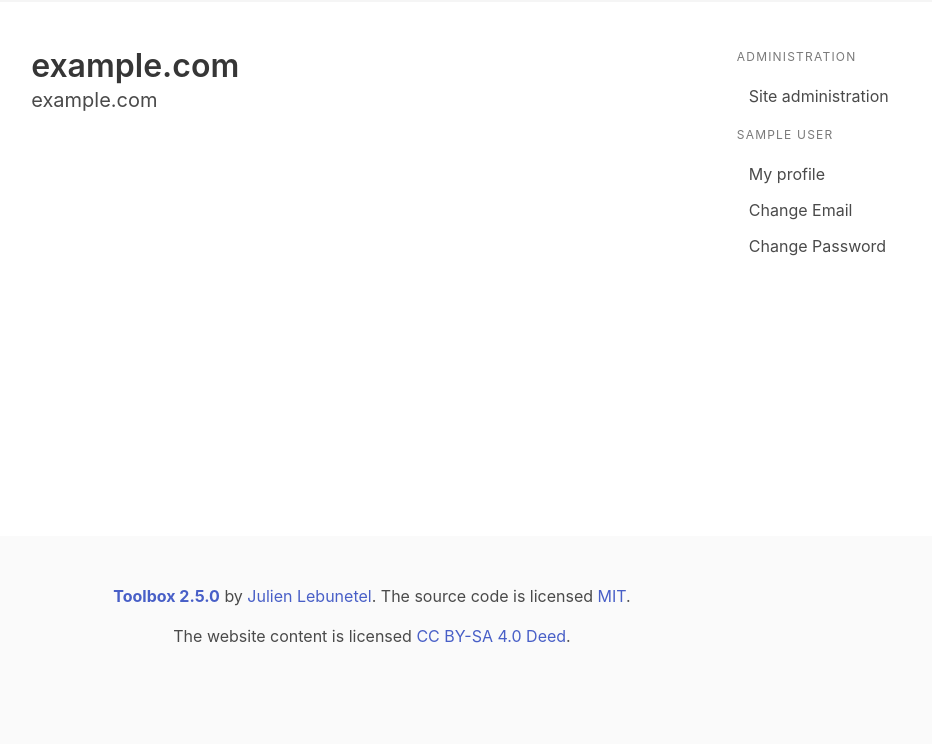
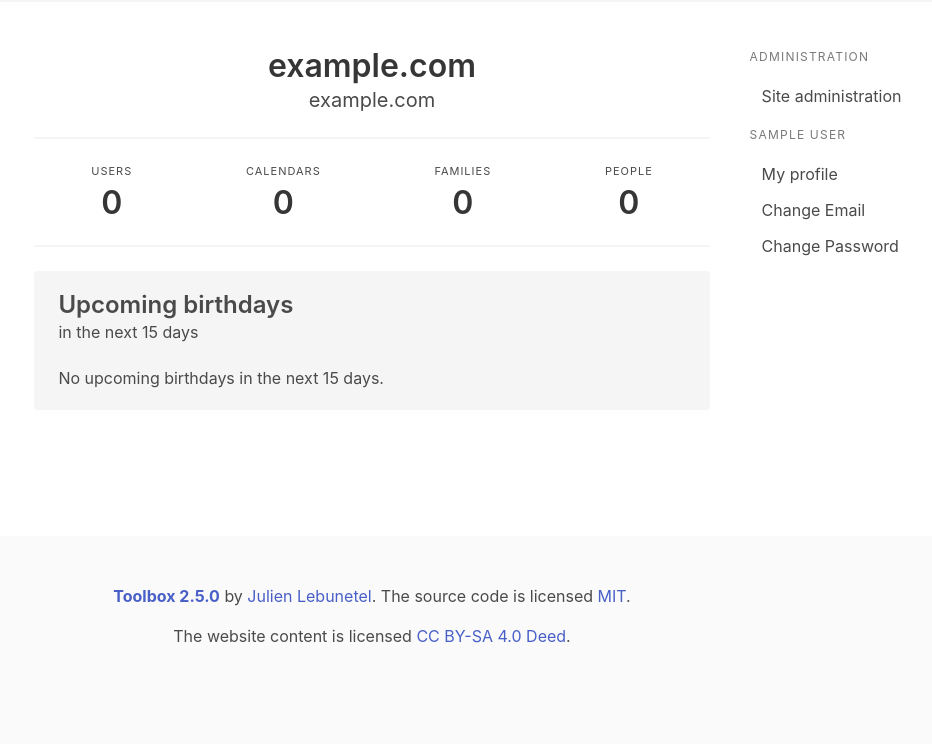
Before and after one commit to jlebunetel/toolbox, a Django app: page / in a window 1280 px wide. Shown: the part 56-800 px from the top of the page, without its empty margins (268-1200 px from the left). Run offline with Django 5.2, Linux system fonts and the light colour scheme; the visitor is signed in with stand-in values (Sample User, id 1); data comes from the database, SQL or seed files in the repository; data that the repository does not hold is empty; parts of the project's set-up code (start-up, migrations or seed data) failed here and were passed over; some libraries are stand-ins or nearby versions.

Commit message:
feat(frontend): upcoming birthdays on the landing page

```diff
--- /dev/null
+++ b/apps/anniversaries/templates/anniversaries/widgets/upcoming_birthdays.html
@@ -0,0 +1,18 @@
+{% load i18n %}
+<div class="block">
+    <p class="title is-4">{% translate 'Upcoming birthdays' %}</p>
+    <p class="subtitle is-6">{% blocktranslate with days=upcoming_days %}in the next {{ days }} days{% endblocktranslate %}</p>
+</div>
+<div class="content">
+    {% if upcoming_birthdays %}
+    <ul>
+        {% for person, age, date in upcoming_birthdays %}
+        {% with person.full_name as full_name %}
+        <li>{% blocktranslate %}{{ date }}: {{ full_name }} will be {{ age }}.{% endblocktranslate %}</li>
+        {% endwith %}
+        {% endfor %}
+    </ul>
+    {% else %}
+    <p>{% blocktranslate with days=upcoming_days %}No upcoming birthdays in the next {{ days }} days.{% endblocktranslate %}</p>
+    {% endif %}
+</div>
--- a/apps/core/templates/core/landing.html
+++ b/apps/core/templates/core/landing.html
@@ -4,6 +4,16 @@
 {% block head_title %}{% translate 'Home' %}{% endblock head_title %}
 
 {% block content %}
-<h1 class="title">{{ request.site.name }}</h1>
-<p class="subtitle">{{ request.site.domain }}</p>
+<div class="block has-text-centered">
+    <h1 class="title">{{ request.site.name }}</h1>
+    <p class="subtitle">{{ request.site.domain }}</p>
+</div>
+<hr>
+{% include "core/widgets/stats.html" %}
+<hr>
+{% if user.is_authenticated %}
+<div class="notification">
+    {% include "anniversaries/widgets/upcoming_birthdays.html" %}
+</div>
+{% endif %}
 {% endblock content %}
--- /dev/null
+++ b/apps/core/templates/core/widgets/stats.html
@@ -0,0 +1,10 @@
+<nav class="level">
+    {% for key, values in stats.items %}
+    <div class="level-item has-text-centered">
+        <div>
+            <p class="heading">{{ key }}</p>
+            <p class="title">{{ values }}</p>
+        </div>
+    </div>
+    {% endfor %}
+</nav>
--- a/apps/core/urls.py
+++ b/apps/core/urls.py
@@ -1,14 +1,14 @@
 """URL configuration for the 'core' application."""
 
+from core.views import LandingPageView
 from django.templatetags.static import static
 from django.urls import URLPattern, URLResolver, path
-from django.views.generic import TemplateView
 from django.views.generic.base import RedirectView
 
 app_name: str = "core"
 
 urlpatterns: list[URLPattern | URLResolver] = [
-    path("", TemplateView.as_view(template_name="core/landing.html"), name="landing"),
+    path("", LandingPageView.as_view(), name="landing"),
     path(
         "favicon.svg",
         RedirectView.as_view(url=static("core/img/favicon.svg")),
--- /dev/null
+++ b/apps/core/views.py
@@ -0,0 +1,47 @@
+"""View definitions for the 'core' application."""
+
+import logging
+from datetime import date
+from typing import Any
+
+from accounts.models import User
+from anniversaries.models import Calendar, Family, Person
+from django.db.models import QuerySet
+from django.utils.translation import gettext_lazy as _
+from django.views.generic.base import TemplateView
+
+logger = logging.getLogger(__name__)
+
+UPCOMING_DAYS: int = 15
+
+
+class LandingPageView(TemplateView):
+    """The landing page."""
+
+    template_name = "core/landing.html"
+
+    def get_context_data(self, **kwargs: int) -> dict[str, Any]:
+        """Returns a dictionary representing the template context."""
+        context = super().get_context_data(**kwargs)
+
+        # Add context data for stats:
+        context["stats"] = {
+            _("users"): User.objects.filter(is_active=True).count(),
+            _("calendars"): Calendar.objects.all().count(),
+            _("families"): Family.objects.all().count(),
+            _("people"): Person.objects.all().count(),
+        }
+
+        # Add context data for anniversaries:
+        context["upcoming_days"] = UPCOMING_DAYS
+        if user := self.request.user:
+            if user.is_authenticated:
+                events: list[tuple[Person, int, date]] = []
+                calendars: QuerySet[Calendar] = (
+                    user.anniversaries_calendars_as_owner.all()  # type: ignore
+                )
+                for calendar in calendars:
+                    events += calendar.get_next_birthday_list(days=UPCOMING_DAYS)
+                context["upcoming_birthdays"] = events
+
+        return context
--- a/templates/base.html
+++ b/templates/base.html
@@ -30,7 +30,7 @@
 
     <main class="section">
         <div class="container">
-            <div class="columns">
+            <div class="columns is-variable is-5">
 
                 <div class="column is-one-fifth">
                     {% if messages %}
```
Also changed, not shown: apps/anniversaries/locale/fr/LC_MESSAGES/django.po, 1 other file.
